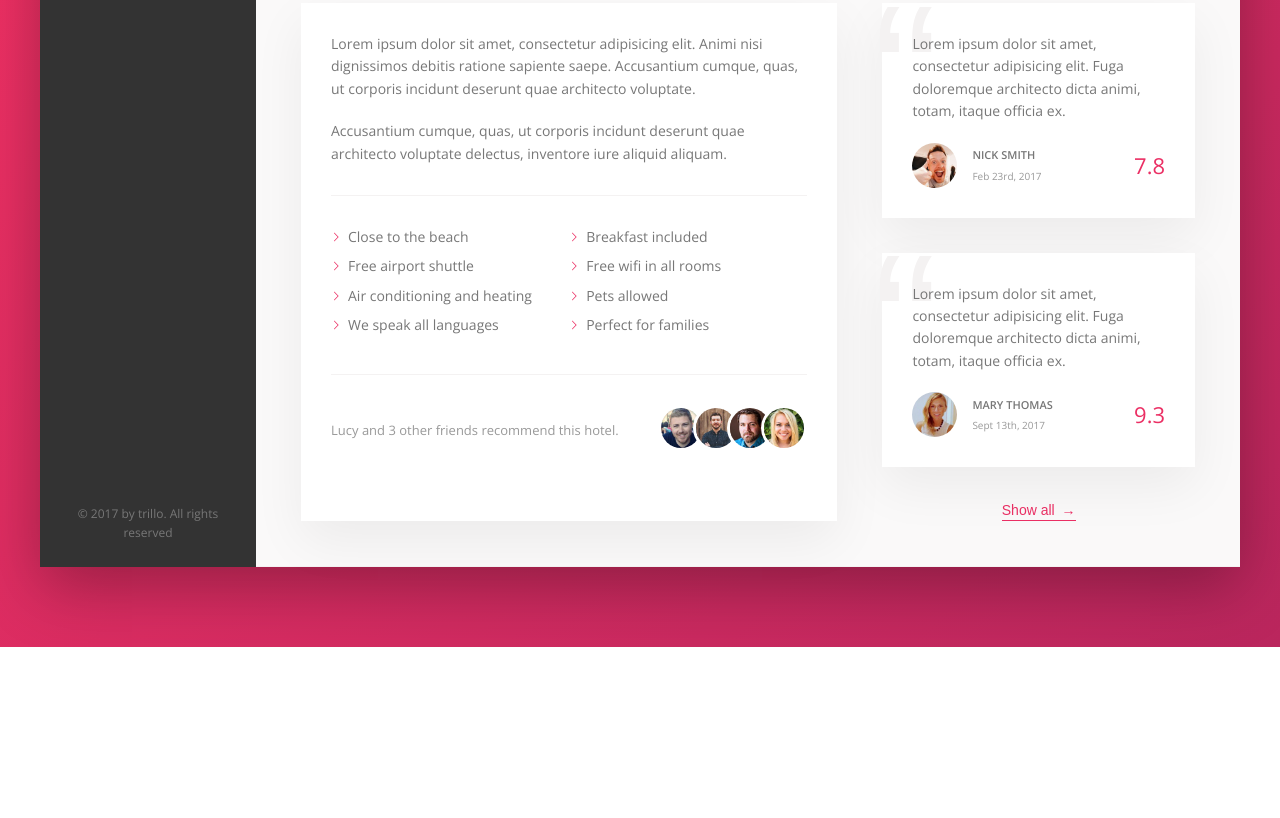
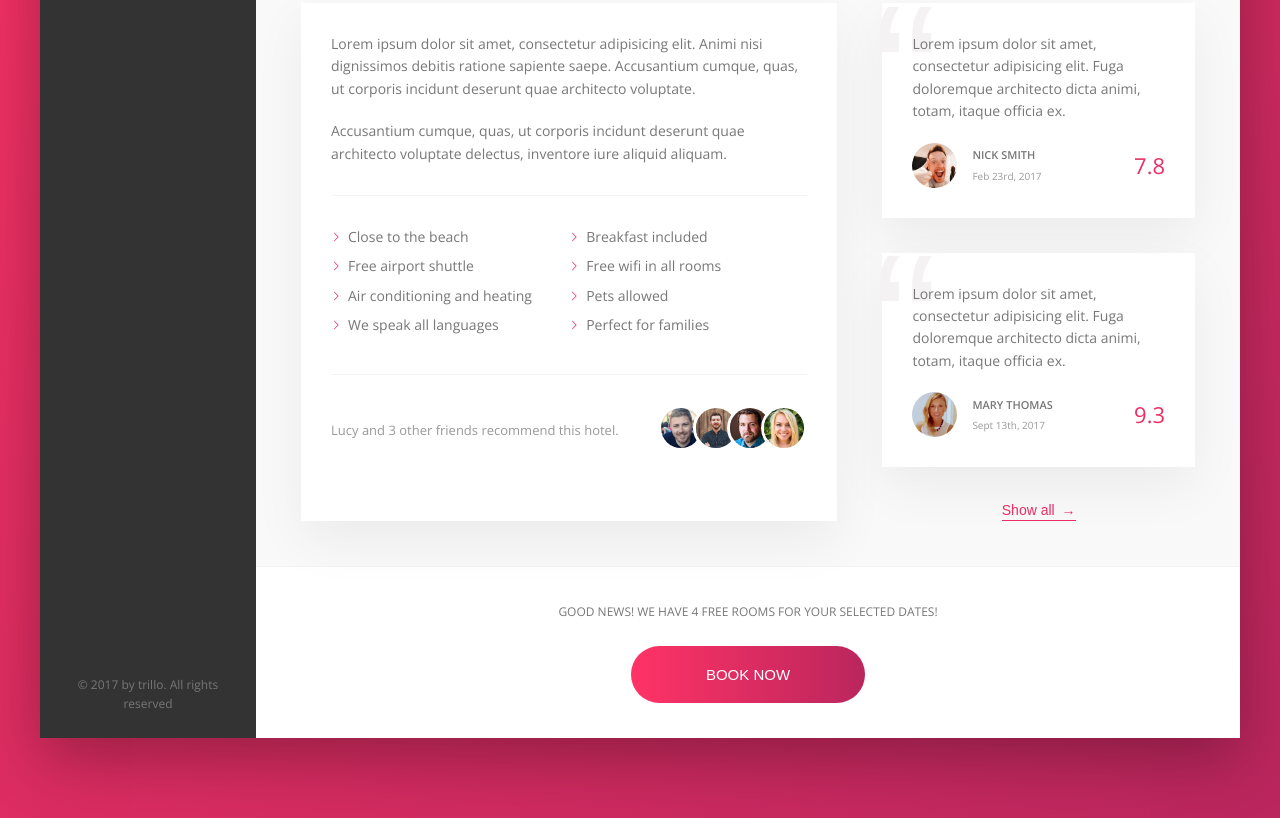
Before and after one commit to zprogrammer-code/review-template, a website: page index.html in a window 1280 px wide. Shown: the part 644-1462 px from the top of the page. Before the commit the page ends 1291 px from the top, so only its background shows below. Drawn offline with nearby package versions, Linux system fonts and the light colour scheme.

Commit message:
uploading changes to review page template

```diff
--- a/index.html
+++ b/index.html
@@ -203,6 +203,17 @@
                             <button class="btn-inline">Show all <span>&rarr;</span></button>
                         </div>
                     </div>
+                        <div class="cta">
+                            <h2 class="cta__book-now">
+                                Good news! We have 4 free rooms for your selected dates!
+                            </h2>
+                            <button class="btn">
+                                <span class="btn__visible">Book now</span>
+                                <span class="btn__invisible">Only 4 rooms left</span>
+
+                            </button>
+                        </div>
+
                 </main>
             </div>
         </div>
--- a/sass/_components.scss
+++ b/sass/_components.scss
@@ -300,7 +300,7 @@
 
     & span {
         margin-left: 3px;
-        transition: all .2s;
+        transition: margin-left .2s;
     }
 
     &:hover {
@@ -479,3 +479,68 @@
         z-index: 1;
     }
 }
+
+
+/////////////////////////////////////
+/// CALL TO ACTION
+
+.cta {
+    padding: 3.5rem 0;
+    text-align: center;
+
+    &__book-now {
+        font-size: 1.2rem;
+        font-weight: 300;
+        text-transform: uppercase;
+        margin-bottom: 2.5rem;
+    }
+}
+
+
+/////////////////////////////////////
+/// CALL TO ACTION
+
+.btn {
+    font-size: 1.5rem;
+    font-weight: 300;
+    text-transform: uppercase;
+    border-radius: 100px;
+    border: none;
+    background-image: linear-gradient(to right, var(--color-primary-light), var(--color-primary-dark));
+    color: #fff;
+    position: relative;
+    overflow: hidden;
+
+    & > * {
+        display: inline-block;
+        height: 100%;
+        width: 100%;
+        transition: all .2s;
+    }
+
+    &__visible {
+        display: inline-block;
+        padding: 2rem 7.5rem;
+    }
+
+    &__invisible {
+        display: inline-block;
+        position: absolute;
+        padding: 2rem 0;
+        left: 0;
+        top: -100%;
+
+    }
+
+    &:hover {
+        background-image: linear-gradient(to left, var(--color-primary-light), var(--color-primary-dark));
+
+    }
+    &:hover &__visible  {
+        transform: translateY(100%);
+    }
+
+    &:hover &__invisible  {
+        top: 0;
+    }
+}
```
Also changed, not shown: css/style.css, 1 other file.
